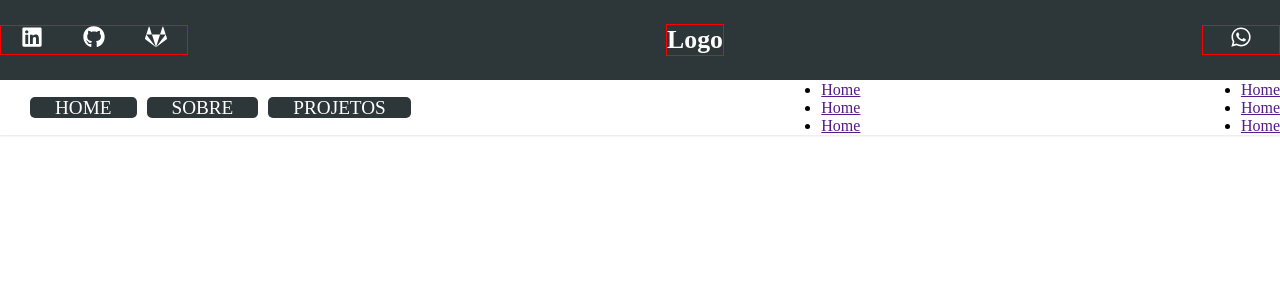
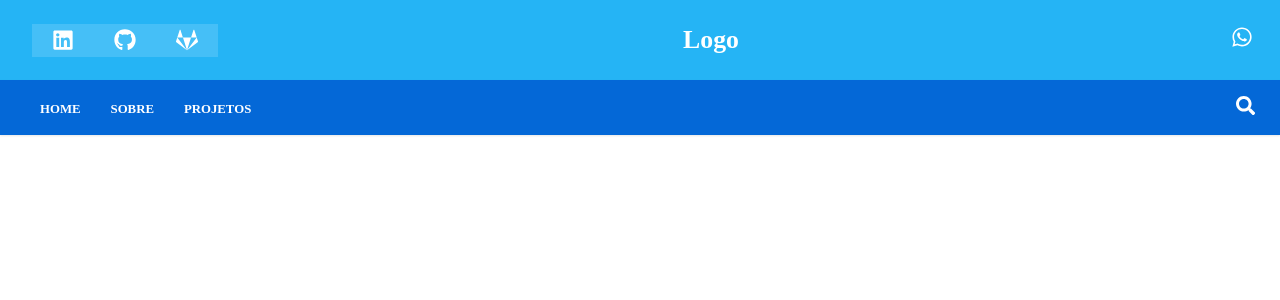
Before and after one commit to MarceloALMoreira/porfolio-react, a React (Vite) app in the folder porfolio/: page /sobre in a window 1280 px wide. Shown: the top 300 px of the page. Built offline with nearby package versions, Linux system fonts and the light colour scheme.

Commit message:
fix new nav header

```diff
--- a/porfolio/src/components/Manu/Menu.module.scss
+++ b/porfolio/src/components/Manu/Menu.module.scss
@@ -4,7 +4,10 @@
 }
 
 .menu__container {
-    background-color: #2d373a;
+    background: rgb(37, 180, 245);
+    background: linear-gradient(15deg,
+            rgba(37, 180, 245, 0.37298669467787116) 7,
+            rgba(37, 180, 245, 1) 68%);
     box-shadow: rgba(0, 0, 0, 0.1) 0px 1px 2px 0px;
     display: flex;
     flex-wrap: wrap;
@@ -17,12 +20,15 @@
     align-self: center;
     color: white;
     font-size: 22px;
-    border: 1px solid red;
 }
 
 .menu__icons {
     display: flex;
+    align-items: center;
+    padding-top: 5px;
+    margin-left: 2rem;
     list-style: none;
+    background-color: #ffffff25;
 }
 
 .icon__zap {
@@ -40,6 +46,11 @@
     text-decoration: none;
 }
 
+.icons__link a:hover {
+    color: #2b3f55;
+    transition: all 0.3s;
+}
+
 @media (max-width: 520px) {
     .icon__zap {
         display: none;
--- a/porfolio/src/components/Nav_menu/Navs.module.scss
+++ b/porfolio/src/components/Nav_menu/Navs.module.scss
@@ -4,7 +4,7 @@
 }
 
 .navs__container {
-    background-color: #ffffff;
+    background-color: #0468D7;
     box-shadow: rgba(0, 0, 0, 0.1) 0px 1px 2px 0px;
     display: flex;
     height: 55px;
@@ -25,17 +25,25 @@
 }
 
 .nav_links a {
+    margin: 5px;
+    border-radius: 18px;
+    text-decoration: none;
+    font-size: 0.8rem;
+    color: white;
+    text-transform: uppercase;
+    font-weight: bold;
+    padding: 10px;
+}
+.nav_links a:hover{
+    color: white;
+    background-color: #ffffff25;
+    transition: all 0.5s ease;
+
+}
+.icons_search{
     padding: 0px 25px;
-    margin: 5px;
-    border-radius: 5px;
-    text-decoration: none;
+    color: white;
     font-size: 1.2rem;
-    color: white;
-    background-color: #2d373a;
-    text-transform: uppercase;
+    flex-grow: 1;
+    cursor: pointer;
 }
-
-.nav_links a:hover {
-    background-color: #757272;
-    transition: 0.3s;
-}
--- a/porfolio/src/components/Nav_menu/index.tsx
+++ b/porfolio/src/components/Nav_menu/index.tsx
@@ -1,3 +1,4 @@
+import { FaSearch } from 'react-icons/fa';
 import { Link } from 'react-router-dom';
 import styles from './Navs.module.scss';
 
@@ -18,32 +19,8 @@ const Navs = () => {
                         </li>
                     </ul>
                 </div>
-
                 <div className={styles.navs__item}>
-                    <ul>
-                        <li>
-                            <a href="">Home</a>
-                        </li>
-                        <li>
-                            <a href="">Home</a>
-                        </li>
-                        <li>
-                            <a href="">Home</a>
-                        </li>
-                    </ul>
-                </div>
-                <div className={styles.navs__item}>
-                    <ul>
-                        <li>
-                            <a href="">Home</a>
-                        </li>
-                        <li>
-                            <a href="">Home</a>
-                        </li>
-                        <li>
-                            <a href="">Home</a>
-                        </li>
-                    </ul>
+                    <FaSearch className={ styles.icons_search} />
                 </div>
             </section>
         </>
```
